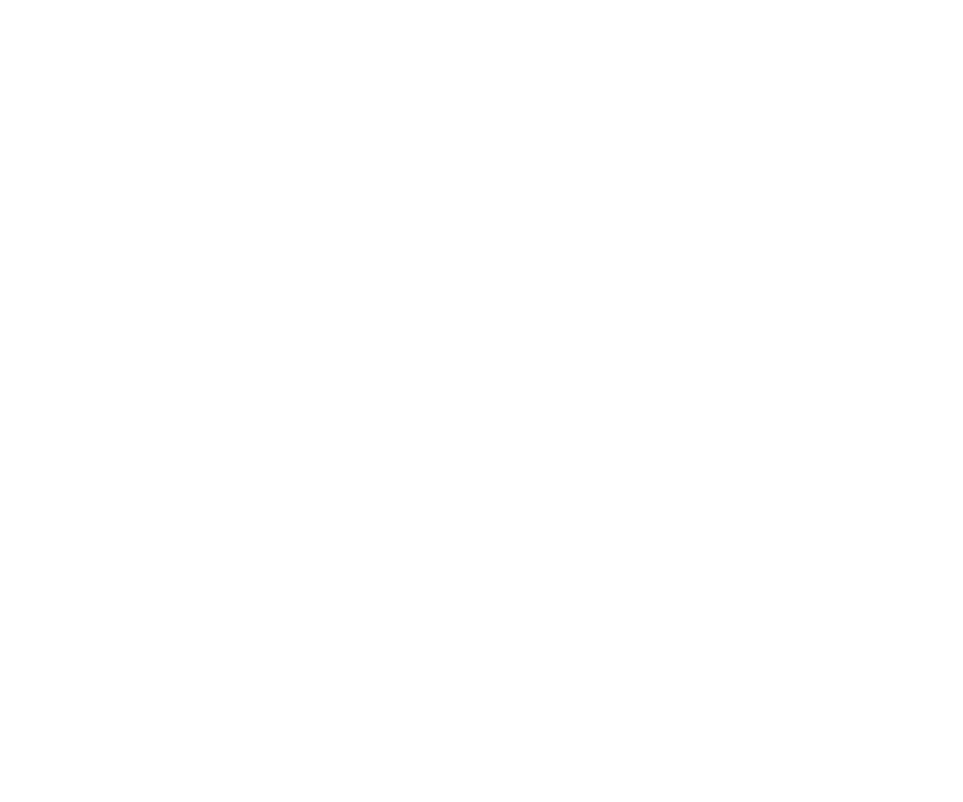
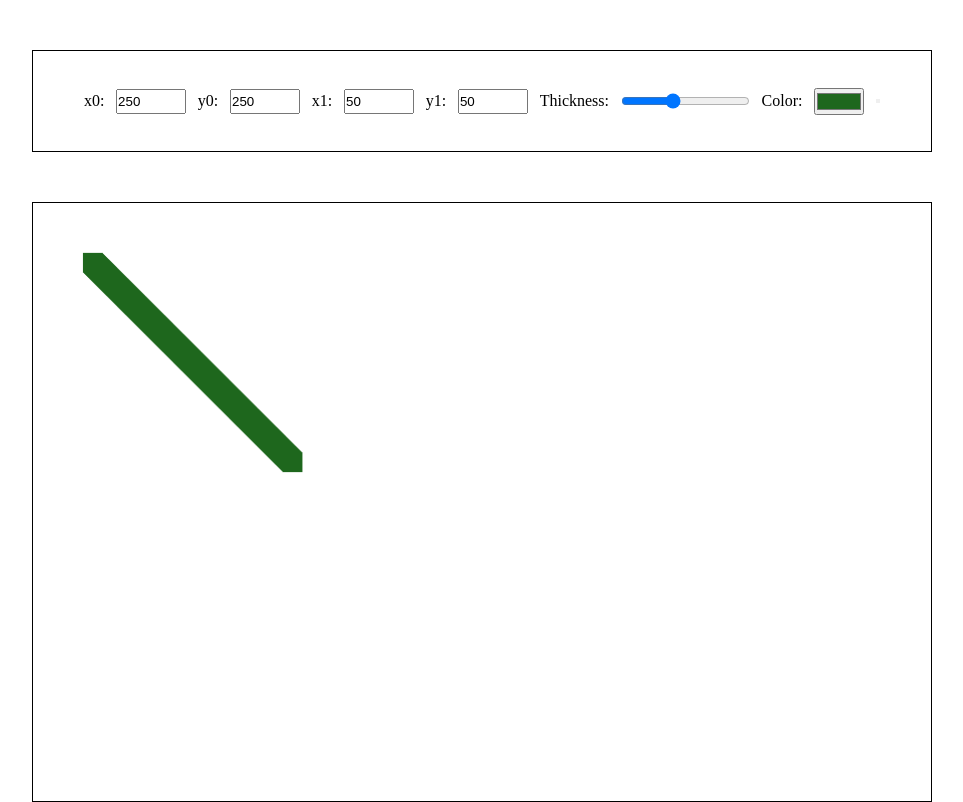
Before and after one commit to adrwlo/project-for-graphics, a plain HTML site: page index.html in a window 1280 px wide. Shown: the whole page, without its empty margins (158-1121 px from the left). Drawn offline with Linux system fonts and the light colour scheme.

Commit message:
ready app

```diff
--- a/index.html
+++ b/index.html
@@ -1,12 +1,36 @@
 <!DOCTYPE html>
 <html lang="en">
-    <head>
-        <meta charset="UTF-8" />
-        <meta http-equiv="X-UA-Compatible" content="IE=edge" />
-        <meta name="viewport" content="width=device-width, initial-scale=1.0" />
-        <title>Document</title>
-    </head>
-    <body>
-        <script src="script.js"></script>
-    </body>
+<head>
+    <meta charset="UTF-8">
+    <meta name="viewport" content="width=device-width, initial-scale=1.0">
+    <title>Bresenham Line Drawing</title>
+    <link rel="stylesheet" href="styles.css">
+</head>
+<body>
+    <div class="filtersWrapper">
+        <label for="x0">x0:</label>
+        <input type="number" name="x0" id="x0" onchange="onDrawLineBresenham()" min="0" max="899">
+
+        <label for="y0">y0:</label>
+        <input type="number" name="y0" id="y0" onchange="onDrawLineBresenham()" min="0" max="599">
+
+        <label for="x1">x1:</label>
+        <input type="number" name="x1" id="x1" onchange="onDrawLineBresenham()" min="0" max="899">
+
+        <label for="y1">y1:</label>
+        <input type="number" name="y1" id="y1" onchange="onDrawLineBresenham()" min="0" max="599">
+
+        <label for="thickness">Thickness:</label>
+        <input type="range" name="thickness" id="thickness" min="1" max="50" onchange="onDrawLineBresenham()">
+
+        <label for="color">Color:</label>
+        <input type="color" name="color" id="color" onchange="onDrawLineBresenham()">
+
+        <button onclick="draw()"></button>
+    </div>
+
+    <canvas id="myCanvas" width="900" height="600"></canvas>
+
+    <script defer src="script.js"></script>
+</body>
 </html>
--- a/script.js
+++ b/script.js
@@ -0,0 +1,103 @@
+function drawLineBresenham(x0, y0, x1, y1, thickness, color) {
+    const canvas = document.getElementById("myCanvas");
+    const ctx = canvas.getContext("2d");
+
+    ctx.clearRect(0, 0, canvas.width, canvas.height);
+
+    let x = x0;
+    let y = y0;
+
+    const dx = Math.abs(x1 - x0);
+    const dy = Math.abs(y1 - y0);
+
+    const sx = (x0 < x1) ? 1 : -1;
+    const sy = (y0 < y1) ? 1 : -1;
+
+    let err = dx - dy;
+
+    while (true) {
+        drawPixelBlock(ctx, x, y, thickness, color);
+
+        if (x === x1 && y === y1) {
+            break;
+        }
+
+        const err2 = 2 * err;
+        if (err2 > -dy) {
+            err -= dy;
+            x += sx;
+        }
+        if (err2 < dx) {
+            err += dx;
+            y += sy;
+        }
+    }
+}
+
+function drawPixelBlock(ctx, x, y, thickness, color) {
+    for (let i = 0; i < thickness; i++) {
+        for (let j = 0; j < thickness; j++) {
+            ctx.fillStyle = color;
+            ctx.fillRect(x + i, y + j, 1, 1);
+        }
+    }
+}
+
+function onDrawLineBresenham() {
+    const X0 = parseFloat(document.getElementById("x0").value);
+    const Y0 = parseFloat(document.getElementById("y0").value);
+    const X1 = parseFloat(document.getElementById("x1").value);
+    const Y1 = parseFloat(document.getElementById("y1").value);
+    const THICKNESS = parseFloat(document.getElementById("thickness").value);
+    const COLOR = document.getElementById("color").value;
+
+    const canvas = document.getElementById("myCanvas");
+    const canvasWidth = canvas.width;
+    const canvasHeight = canvas.height;
+
+    if (isValidInput(X0, Y0, X1, Y1, THICKNESS)) {
+        if (isInsideCanvas(X0, Y0, X1, Y1, canvasWidth, canvasHeight)) {
+            drawLineBresenham(X0, Y0, X1, Y1, THICKNESS, COLOR);
+        } else {
+            alert("Invalid input or the line is outside the canvas boundaries.");
+        }
+    }
+}
+
+function isValidInput(...values) {
+    return values.every(value => !isNaN(value));
+}
+
+function isInsideCanvas(x0, y0, x1, y1, canvasWidth, canvasHeight) {
+    return (
+        x0 >= 0 && x0 < canvasWidth &&
+        y0 >= 0 && y0 < canvasHeight &&
+        x1 >= 0 && x1 < canvasWidth &&
+        y1 >= 0 && y1 < canvasHeight
+    );
+}
+
+const defaultValues = {
+    x0: 250,
+    y0: 250,
+    x1: 50,
+    y1: 50,
+    thickness: 20,
+    color: '#1e671d',
+};
+
+window.onload = () => {
+    const X0 = document.getElementById("x0").value = defaultValues.x0;
+    const Y0 = document.getElementById("y0").value = defaultValues.y0;
+    const X1 = document.getElementById("x1").value = defaultValues.x1;
+    const Y1 = document.getElementById("y1").value = defaultValues.y1;
+    const THICKNESS = document.getElementById("thickness").value = defaultValues.thickness;
+    const COLOR = document.getElementById("color").value = defaultValues.color;
+
+
+    drawLineBresenham(
+        defaultValues.x0, defaultValues.y0,
+        defaultValues.x1, defaultValues.y1,
+        defaultValues.thickness, defaultValues.color
+    );
+};
--- /dev/null
+++ b/styles.css
@@ -0,0 +1,33 @@
+* {
+    box-sizing: border-box;
+    margin: 0 auto;
+    padding: 0;
+}
+
+.filtersWrapper {
+    width: 900px;
+    height: 100px;
+    display: flex;
+    justify-content: center;
+    align-items: center;
+    flex-direction: row;
+    gap: 10px;
+    border: 1px solid #000;
+    margin-top: 50px;
+    padding: 50px;
+}
+
+#x0, #y0, #x1, #y1 {
+    width: 70px;
+    height: 25px;
+}
+
+#myCanvas {
+    width: 900px;
+    height: 600px;
+    display: flex;
+    justify-content: center;
+    align-items: center;
+    margin-top: 50px;
+    border: 1px solid #000;
+}
```
